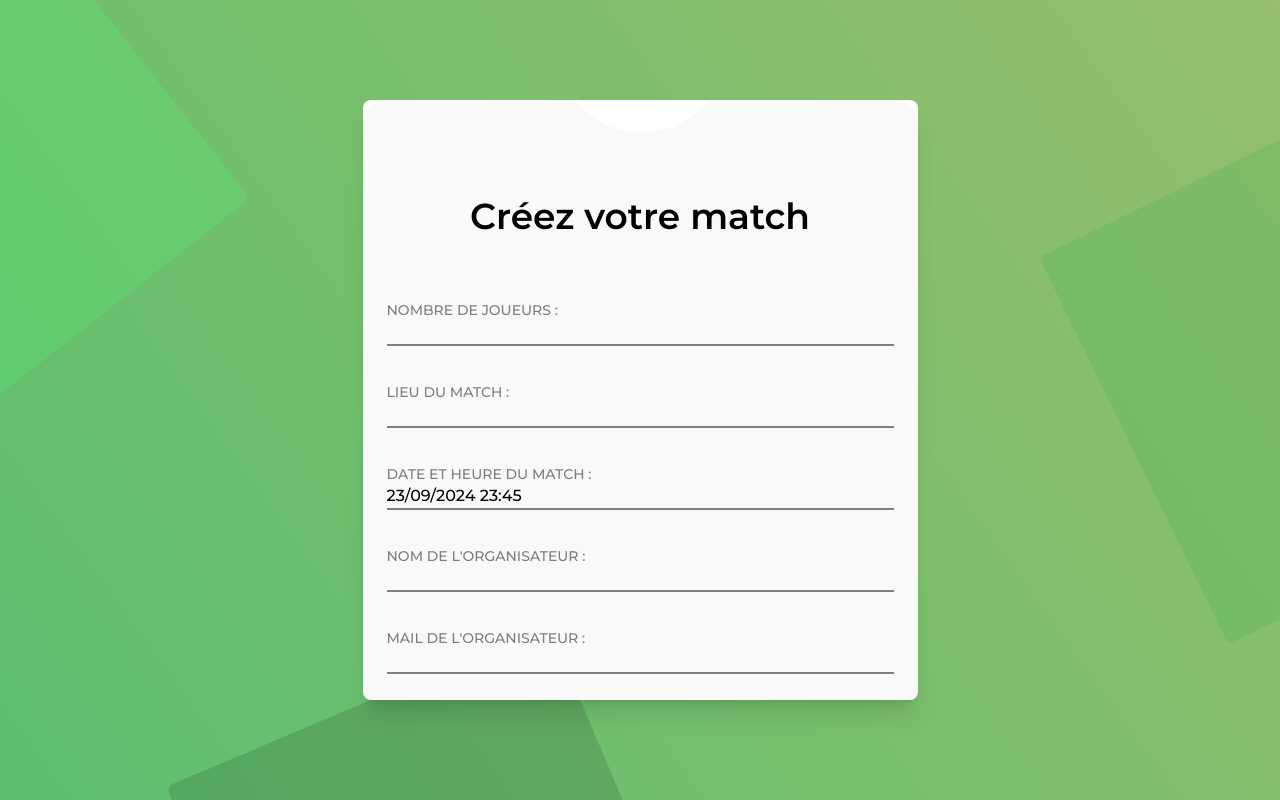
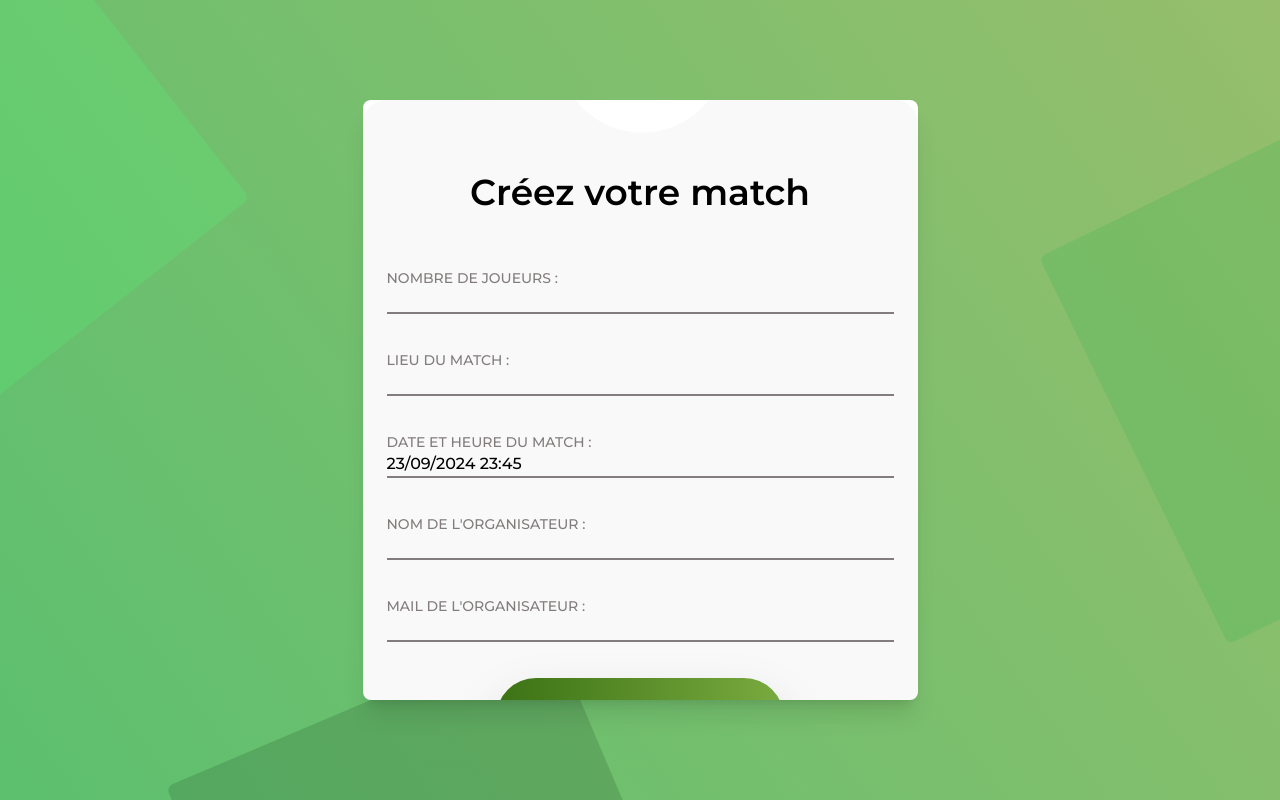
Before and after one commit to pablomds/fc-dimanche, a React (Vite) app: page /match/creation in a window 1280 px wide. Built offline with nearby package versions, Linux system fonts and the light colour scheme; no server answers.

Commit message:
pushing changes

```diff
--- a/src/pages/matchs/index.tsx
+++ b/src/pages/matchs/index.tsx
@@ -132,16 +132,16 @@ const index = () => {
           />
           <img
             src={FcMobileSvg}
-            className="h-[100px] absolute bottom-[-40px] left-1/2 transform -translate-x-1/2 "
+            className="h-[100px] absolute bottom-[-40px] left-1/2 transform -translate-x-1/2"
             alt="FC svg"
           />
         </div>
-        <div className="lg:min-w-[555px] lg:w-1/4 lg:h-3/4 lg:h-min-[808px] lg:bg-[#FFFFFF]  shadow-xl rounded-lg lg:overflow-y-auto lg:mt-0 bg-img-match-creation-mobile bg-no-repeat bg-cover mt-6 animate-apparitionFormMatchCreation">
+        <div className="lg:min-w-[555px] lg:w-1/4 lg:h-4/5 xl:h-3/4 lg:h-min-[808px] lg:bg-[#FFFFFF] shadow-xl rounded-lg lg:overflow-y-auto custom-scroll lg:mt-0 mt-6 bg-img-match-creation-mobile bg-no-repeat bg-cover  animate-apparitionFormMatchCreation">
           <form
             className="flex flex-col px-6 py-4 text-left w-full"
             onSubmit={handleSubmit(onSubmit)}
           >
-            <div className="flex lg:justify-center mt-8 lg:mt-20 lg:mb-16">
+            <div className="flex lg:justify-center mt-8 lg:mt-14 lg:mb-14">
               <h1 className="lg:text-4xl text-2xl font-semibold">Créez votre match</h1>
             </div>
 
@@ -294,7 +294,7 @@ const index = () => {
               </span>
             </div>
 
-            <div className="my-8 lg:my-14 flex justify-center">
+            <div className="my-8 lg:my-5 flex justify-center">
               <button
                 type="submit"
                 className="drop-shadow-2xl rounded-full p-4 w-72 h-20 text-xl text-[#FFFFFF] bg-gradient-to-r from-[#3B7214] via-[#5B8E2A] to-[#7AAB40] font-semibold transition ease-in-out delay-150 hover:-translate-y-1 hover:scale-110 hover:bg-indigo-500 duration-300"
```
